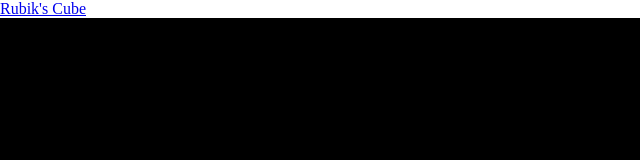
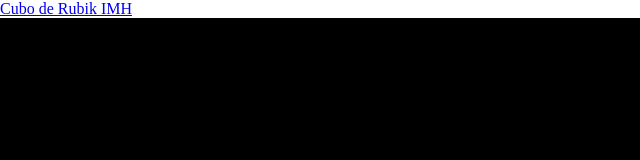
Before and after one commit to Arakistech/Rubik, a website built with webpack: page demo/index.html in a window 1280 px wide. Shown: the full height of the page, 0-640 px from the left. Built offline with nearby package versions, Linux system fonts and the light colour scheme.

Commit message:
Update index.html

```diff
--- a/demo/index.html
+++ b/demo/index.html
@@ -6,6 +6,6 @@
     <title>Document</title>
 </head>
 <body>
-    <a href="./rubiks-cube/index.html">Rubik's Cube</a>
+    <a href="./rubiks-cube/index.html">Cubo de Rubik IMH</a>
 </body>
 </html>
```
